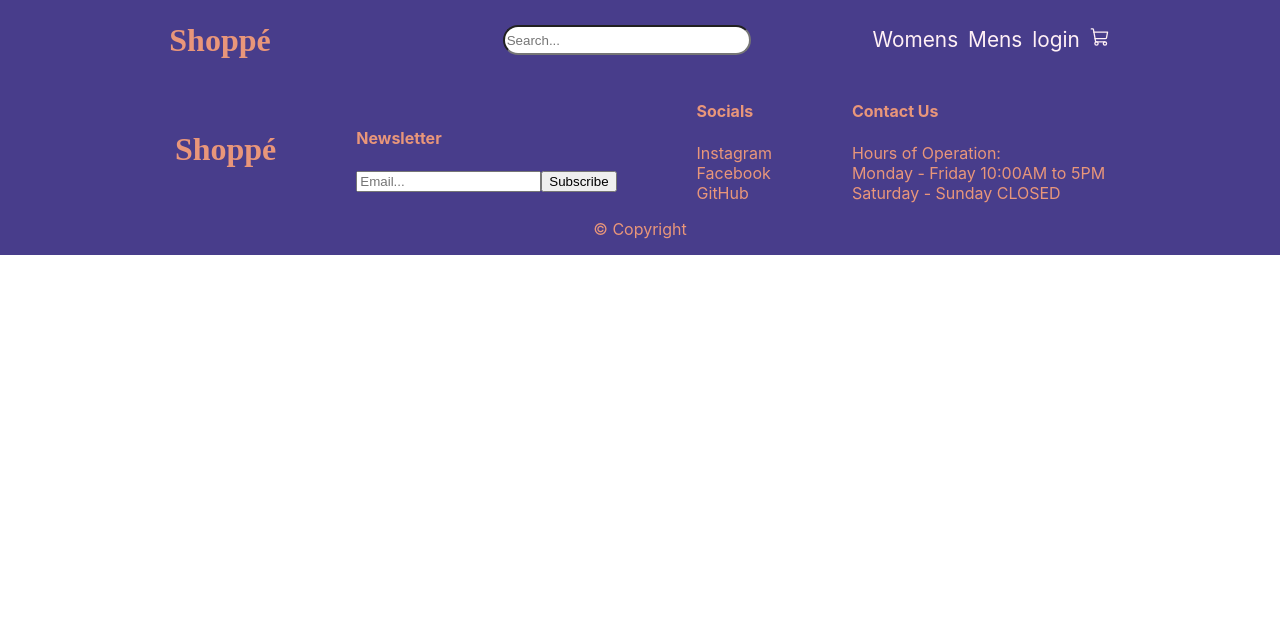
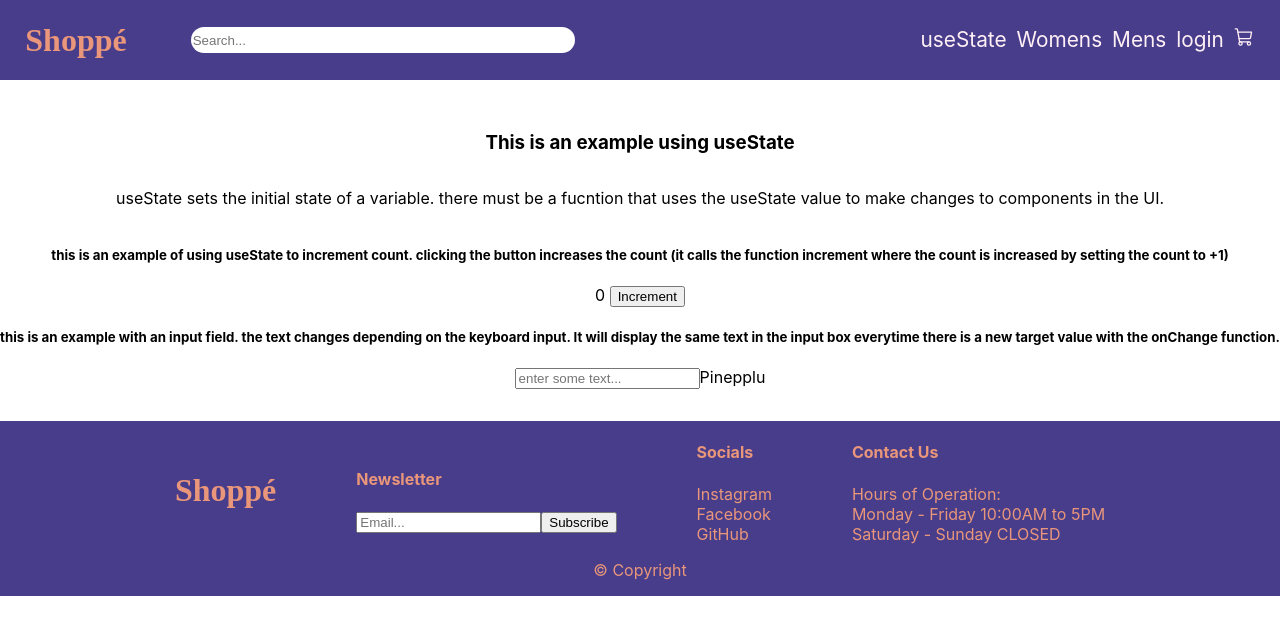
Before and after one commit to pinepplu/shoppe, a React (Create React App) app in the folder shoppe/: page /usestate in a window 1280 px wide. Shown: the top 634 px of the page. Built offline with nearby package versions, Linux system fonts and the light colour scheme.

Commit message:
useState examples

```diff
--- a/shoppe/src/App.js
+++ b/shoppe/src/App.js
@@ -7,6 +7,7 @@ import Cart from './pages/Cart'
 import Womens from './pages/Womens'
 import Mens from './pages/Mens'
 import Login from './pages/Login';
+import UseState from './pages/UseState';
 
 function App() {
   return (
@@ -18,6 +19,7 @@ function App() {
           <Route path='/womens' element={<Womens />} />
           <Route path='/mens' element={<Mens />} />
           <Route path='/login' element={<Login />} />
+          <Route path='/usestate' element={<UseState />} />
         </Routes>
         <Footer />
       </Router>
--- a/shoppe/src/components/navbar/Navbar.css
+++ b/shoppe/src/components/navbar/Navbar.css
@@ -9,14 +9,14 @@
     font-size: 1.3rem;
 }
 
-ul {
+.nav-links {
     list-style: none;
     display: grid;
-    grid-template-columns: repeat(4, auto);
+    grid-template-columns: repeat(5, auto);
     justify-content: end;
     gap: 10px;
     align-items: center;
-    width: 25vw;
+    width: 50%;
 }
 
 a {
@@ -34,13 +34,15 @@ li:hover {
 .search-bar {
     display: flex;
     justify-content: flex-end;
-    width: 30rem;
+    width: 30%;
 }
 
 .search {
     width: 15rem;
     height: 1.5rem;
     border-radius: 1.5rem;
+    border-style: none;
+    width: 100%;
 }
 
 .nav-logo {
@@ -49,4 +51,5 @@ li:hover {
     font-family: cursive;
     font-size: 2rem;
     font-weight: 600;
+    margin-right: 4rem;
 }
--- a/shoppe/src/components/navbar/Navbar.js
+++ b/shoppe/src/components/navbar/Navbar.js
@@ -10,7 +10,8 @@ function Navbar() {
       <div className='search-bar'>
         <input type="text" className='search' placeholder="Search..." />
       </div>
-      <ul>
+      <ul className='nav-links'>
+        <li><Link to='/usestate'>useState</Link></li>
         <li><Link to='/womens'>Womens</Link></li>
         <li><Link to='/mens'>Mens</Link></li>
         <li><Link to='/login'>login</Link></li>
--- a/shoppe/src/components/products/ProductDisplay.js
+++ b/shoppe/src/components/products/ProductDisplay.js
@@ -4,9 +4,11 @@ function ProductDisplay(props) {
   const { pName, price, pImage } = props.data;
   return (
     <>
-    <div className='product-img'><img src={pImage} /></div>
-    <div className='product-name'><p>{pName}</p></div>
-    <div className='price'><p>Price: ${price}</p></div>
+      <div className='products-container'>
+        <div className='product-img'><img src={pImage} style={{ width: 200, height: 200 }}/></div>
+        <div className='product-name'><p>{pName}</p></div>
+        <div className='price'><p>Price: ${price}</p></div>
+      </div>
     </>
   )
 }
--- a/shoppe/src/pages/Home.js
+++ b/shoppe/src/pages/Home.js
@@ -1,15 +1,24 @@
 import React from 'react'
-import {PRODUCTS} from '../components/products/Products'
+import { PRODUCTS } from '../components/products/Products'
 import Product from '../components/products/ProductDisplay'
+import '../styles/Home.css'
 
 function Home() {
   return (
     <>
-    <section className='products'>
-      {PRODUCTS.map((product) => (
-        <Product data={product}/>
-      ))}
-    </section>
+      <div className='home-title'><h1>Products</h1></div>
+      <section className='products'>
+        {PRODUCTS.map((product) => (
+          <Product data={product} />
+        ))}
+      </section>
+      <div className='container'>
+        <div className='card'></div>
+        <div className='card'></div>
+        <div className='card'></div>
+        <div className='card'></div>
+        <div className='card'></div>
+      </div>
     </>
   )
 }
--- /dev/null
+++ b/shoppe/src/pages/UseState.js
@@ -0,0 +1,43 @@
+import React , { useState } from 'react'
+import '../styles/UseState.css'
+
+function UseState() {
+    //counter
+    const [count, setCount] = useState(0);
+
+    const increment = () => {
+        setCount(count + 1);
+    }
+
+    //input field
+    const [input, setInput] = useState("Pinepplu")
+    let inputChange = (event) => {
+        const newVal = event.target.value;
+        setInput(newVal);
+    }
+  return (
+    <div className='useState-container'>
+        <div className='use-title'><h3>This is an example using useState</h3></div>
+        <p>useState sets the initial state of a variable. there must be a fucntion
+            that uses the useState value to make changes to components in the UI.
+        </p>
+        <div className='counter'>
+            <h5>this is an example of using useState to increment count. clicking
+                the button increases the count (it calls the function increment where
+                the count is increased by setting the count to +1)
+            </h5>
+            {count} <button onClick={increment}>Increment</button>
+        </div>
+        <div className='inputstate'>
+            <h5>this is an example with an input field. the text changes depending
+                on the keyboard input. It will display the same text in the input box
+                everytime there is a new target value with the onChange function.
+            </h5>
+            <input placeholder='enter some text...' onChange={inputChange}/>
+            {input}
+        </div>
+    </div>
+  )
+}
+
+export default UseState
--- /dev/null
+++ b/shoppe/src/styles/Home.css
@@ -0,0 +1,30 @@
+.home-title {
+    text-align: center;
+}
+
+.products {
+    display: flex;
+    justify-content: center;
+    padding: 2rem 0;
+    gap: 15px;
+}
+
+.container {
+    display: flex;
+    padding: 2rem 2rem;
+}
+
+.card {
+    border-radius: 20px;
+    margin-right: 10px;
+    height: 200px;
+    background-color: aquamarine;
+    flex: 1;
+    transition: .3s all ease;
+
+}
+
+.card:hover {
+    flex: 2;
+    background-color: blueviolet;
+}
--- /dev/null
+++ b/shoppe/src/styles/UseState.css
@@ -0,0 +1,6 @@
+.useState-container {
+    display: grid;
+    justify-content: center;
+    padding: 2rem 0;
+    text-align: center;
+}
```
